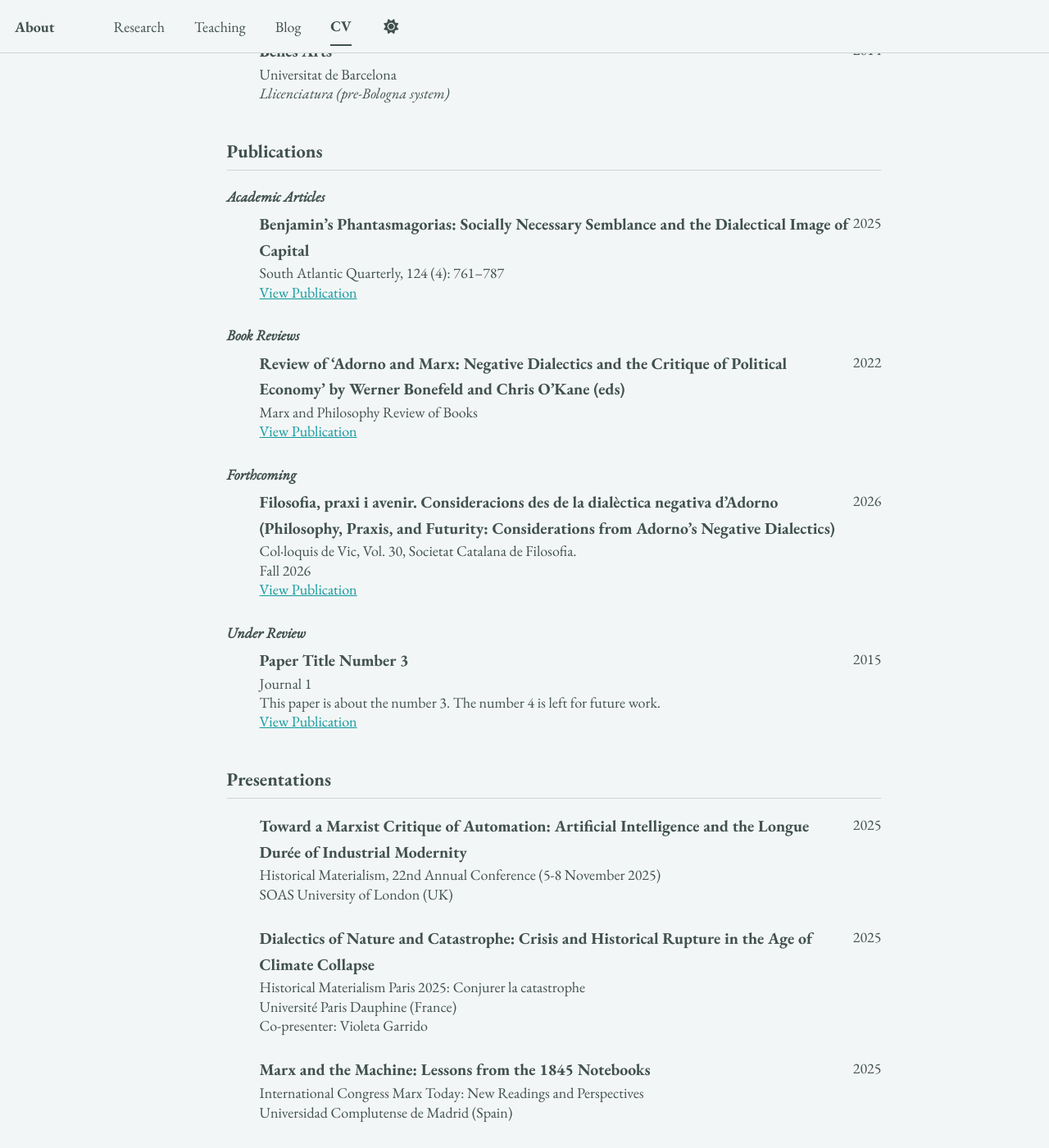
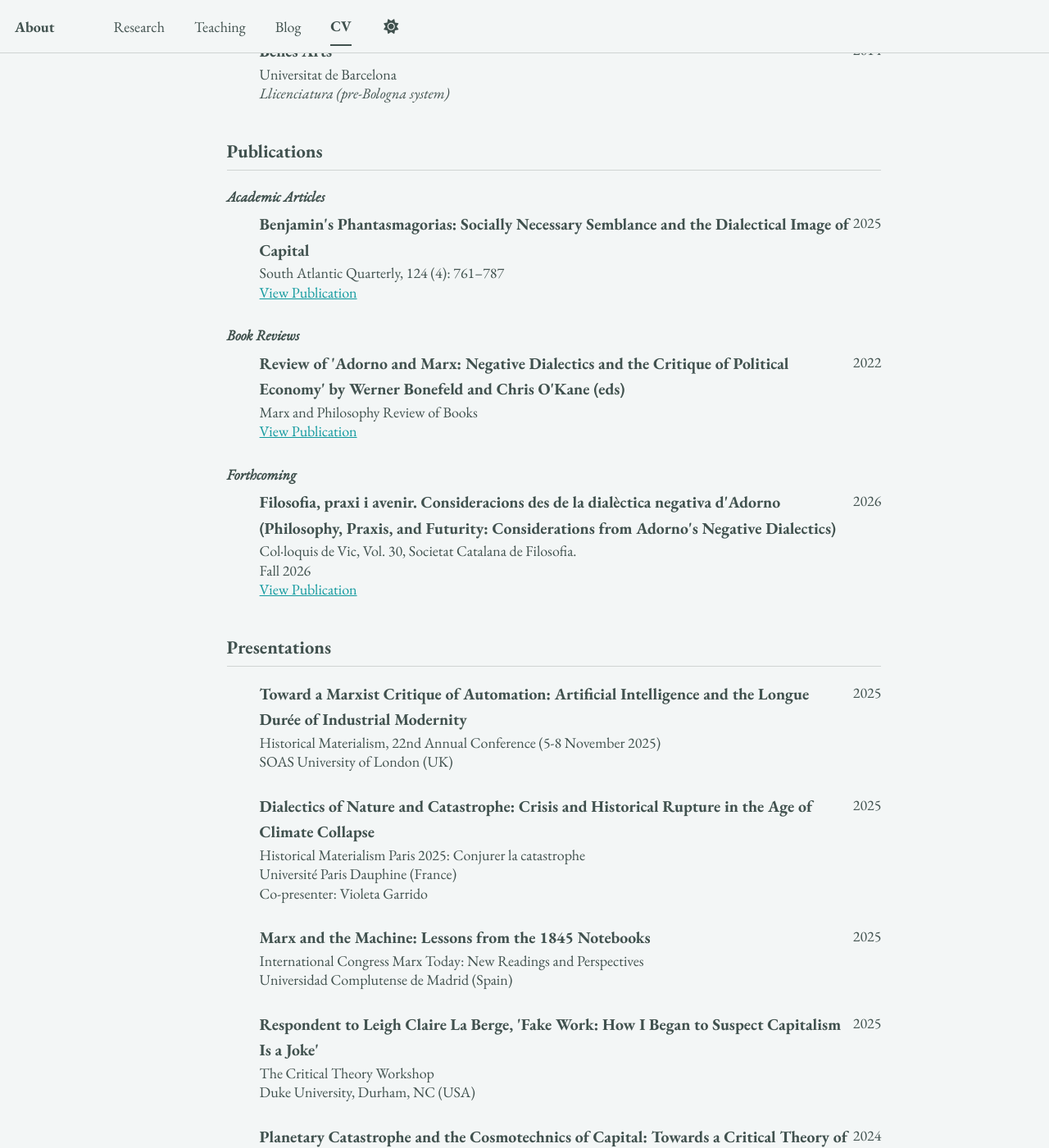
Before and after one commit to epujol90/epujol90.github.io, a Jekyll site: the page built from _pages/cv-json.md, in a window 1280 px wide and 1400 px high, scrolled down 898 px. Shown: the whole window at 82% size. Built offline with Jekyll 4.4.1, drawn with Linux system fonts in a browser that asks for light colours; a script bundle is joined from its source files by our own code; library files that are not in the unit come from our copies; part of the change alters nothing that is shown; some of the changed text lies outside the part shown.

Commit message:
Update cv.json

```diff
--- a/_data/cv.json
+++ b/_data/cv.json
@@ -22,11 +22,6 @@
         "network": "ORCID",
         "username": "",
         "url": "https://orcid.org/0009-0008-1850-035X"
-      },
-      {
-        "network": "",
-        "username": "",
-        "url": ""
       }
     ]
   },
@@ -41,6 +36,10 @@
       "gpa": null,
       "courses": [],
       "category": "Graduate Degrees (United States)",
+      "certificates": [
+        "Certificate in College Teaching",
+        "Certificate of Accomplishment in Teaching Writing in the Disciplines"
+      ]
     },
     {
       "institution": "New York University",
@@ -50,7 +49,10 @@
       "endDate": "2017",
       "gpa": null,
       "courses": [],
-      "category": "Graduate Degrees (United States)"
+      "category": "Graduate Degrees (United States)",
+      "awards": [
+        "Fulbright Foreign Student Scholarship"
+      ]
     },
     {
       "institution": "Universidad Nacional de Educación a Distancia",
@@ -70,7 +72,10 @@
       "endDate": "2014",
       "gpa": null,
       "courses": [],
-      "category": "Undergraduate Degrees (Spain)"
+      "category": "Undergraduate Degrees (Spain)",
+      "awards": [
+        "Premio Extraordinario de Licenciatura"
+      ]
     }
   ],
   "skills": [],
@@ -78,7 +83,7 @@
   "references": [],
   "publications": [
     {
-      "name": "Benjamin’s Phantasmagorias: Socially Necessary Semblance and the Dialectical Image of Capital",
+      "name": "Benjamin's Phantasmagorias: Socially Necessary Semblance and the Dialectical Image of Capital",
       "publisher": "South Atlantic Quarterly, 124 (4): 761–787",
       "releaseDate": "2025-10-01",
       "website": "https://doi.org/10.1215/00382876-11963104",
@@ -86,7 +91,7 @@
       "category": "Academic Articles"
     },
     {
-      "name": "Review of ‘Adorno and Marx: Negative Dialectics and the Critique of Political Economy’ by Werner Bonefeld and Chris O’Kane (eds)",
+      "name": "Review of 'Adorno and Marx: Negative Dialectics and the Critique of Political Economy' by Werner Bonefeld and Chris O'Kane (eds)",
       "publisher": "Marx and Philosophy Review of Books",
       "releaseDate": "2022-09-12",
       "website": "https://marxandphilosophy.org.uk/reviews/20492_adorno-and-marx-negative-dialectics-and-the-critique-of-political-economy-by-werner-bonefeld-and-chris-okane-eds-reviewed-by-ernest-pujol-leon/",
@@ -94,20 +99,12 @@
       "category": "Book Reviews"
     },
     {
-      "name": "Filosofia, praxi i avenir. Consideracions des de la dialèctica negativa d’Adorno (Philosophy, Praxis, and Futurity: Considerations from Adorno’s Negative Dialectics)",
+      "name": "Filosofia, praxi i avenir. Consideracions des de la dialèctica negativa d'Adorno (Philosophy, Praxis, and Futurity: Considerations from Adorno's Negative Dialectics)",
       "publisher": "Col·loquis de Vic, Vol. 30, Societat Catalana de Filosofia.",
       "releaseDate": "2026-10-01",
       "website": "https://www.raco.cat/index.php/ColloquisVic",
       "summary": "Fall 2026",
       "category": "Forthcoming"
-    },
-    {
-      "name": "Paper Title Number 3",
-      "publisher": "Journal 1",
-      "releaseDate": "2015-10-01",
-      "website": "https://academicpages.github.io/files/paper3.pdf",
-      "summary": "This paper is about the number 3. The number 4 is left for future work.",
-      "category": "Under Review"
     }
   ],
   "presentations": [
@@ -302,26 +299,31 @@
     {
       "language": "Catalan",
       "fluency": "Native",
+      "cefr": "C2",
       "certificate": "Certificat de nivell superior (C2) - Col·legi Oficial de Doctors i Llicenciats en Filosofia i Lletres de Catalunya"
     },
     {
       "language": "Spanish",
       "fluency": "Native",
+      "cefr": "C2",
       "certificate": "Native Speaker"
     },
     {
       "language": "English",
-      "fluency": "C2",
+      "fluency": "Full Professional",
+      "cefr": "C2",
       "certificate": "Cambridge Proficiency Exam (Grade A: 226/230)"
     },
     {
       "language": "French",
-      "fluency": "Advanced - B2",
+      "fluency": "Advanced",
+      "cefr": "B2",
       "certificate": "Escola Oficial d'Idiomes"
     },
     {
       "language": "German",
-      "fluency": "Intermediate - B1",
+      "fluency": "Intermediate",
+      "cefr": "B1",
       "certificate": "Escola Oficial d'Idiomes"
     }
   ]
```
